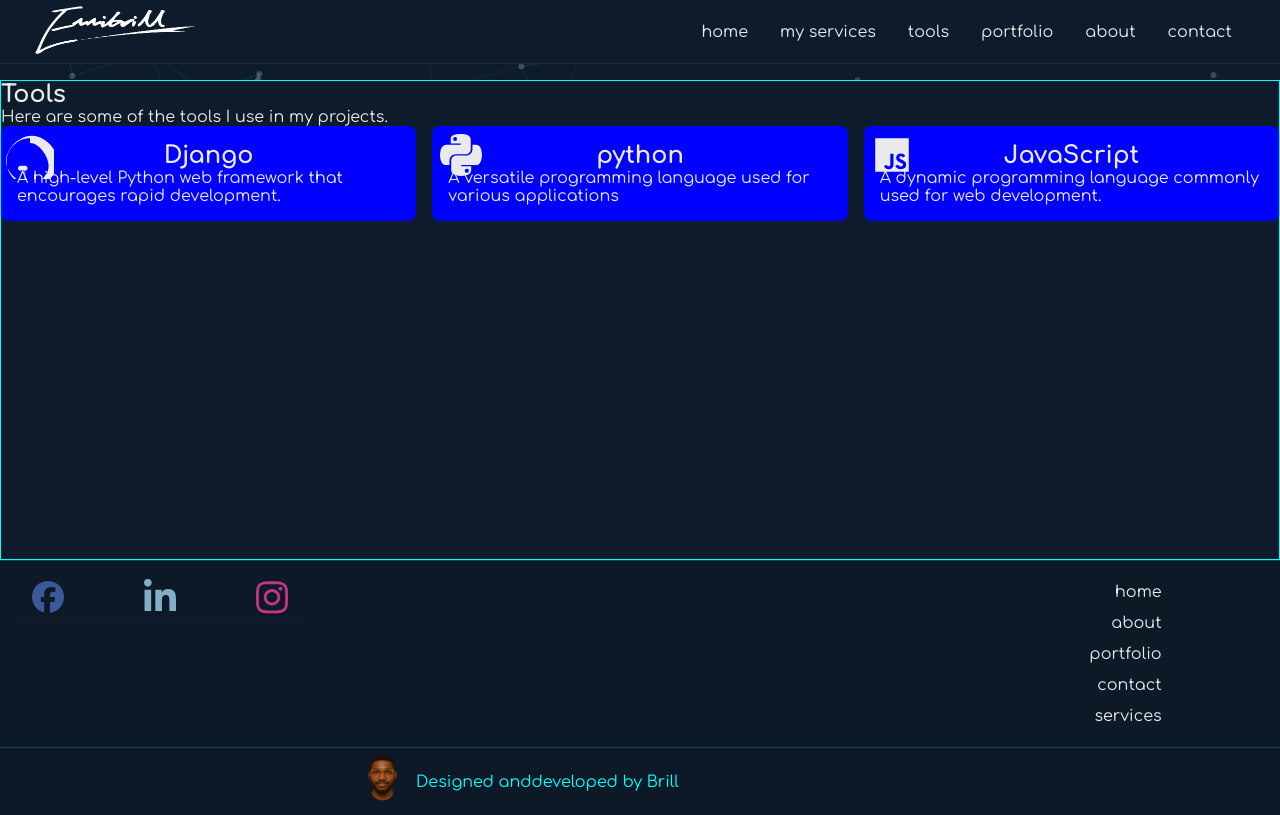
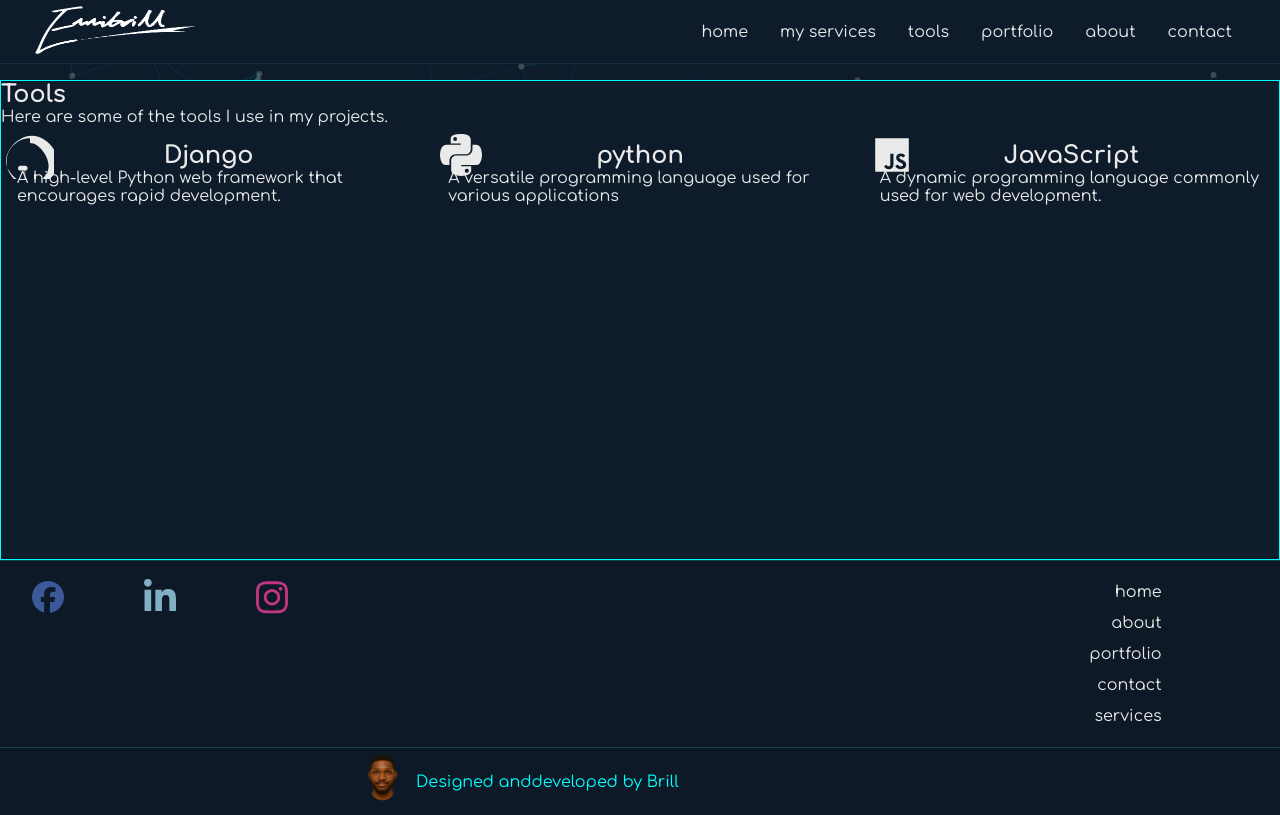
Before and after one commit to Emmibrill/portfolio-full-stack, a Django app: page /my-tools/ in a window 1280 px wide. Shown: the top 815 px of the page. Run offline with Django 5.2, Linux system fonts and the light colour scheme.

Commit message:
update tools template

```diff
--- a/static/css/portfolio.css
+++ b/static/css/portfolio.css
@@ -1241,7 +1241,7 @@
     align-items: center;
     justify-content: center;
     flex-direction: column;
-    background: blue;
+
     border-radius: .5rem;
     padding: 1rem;
 }
```
